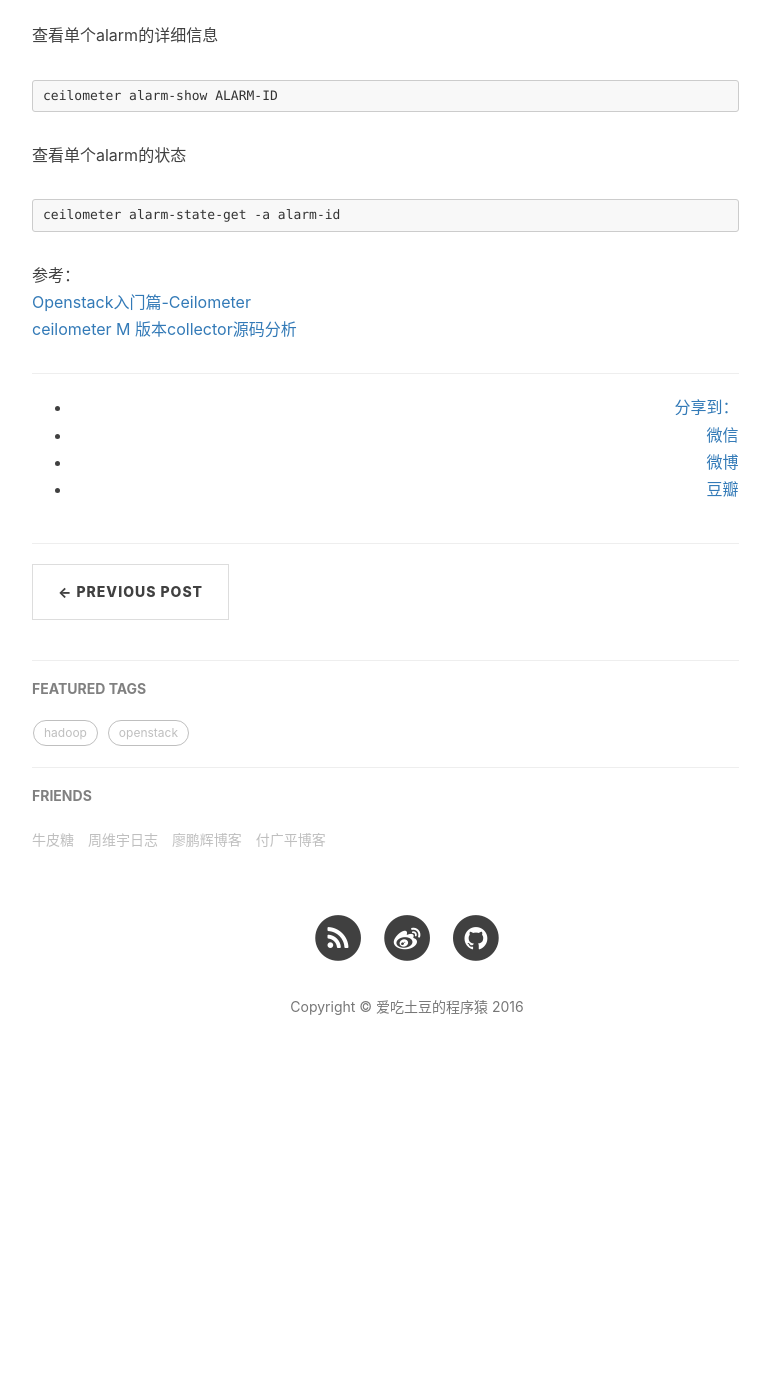
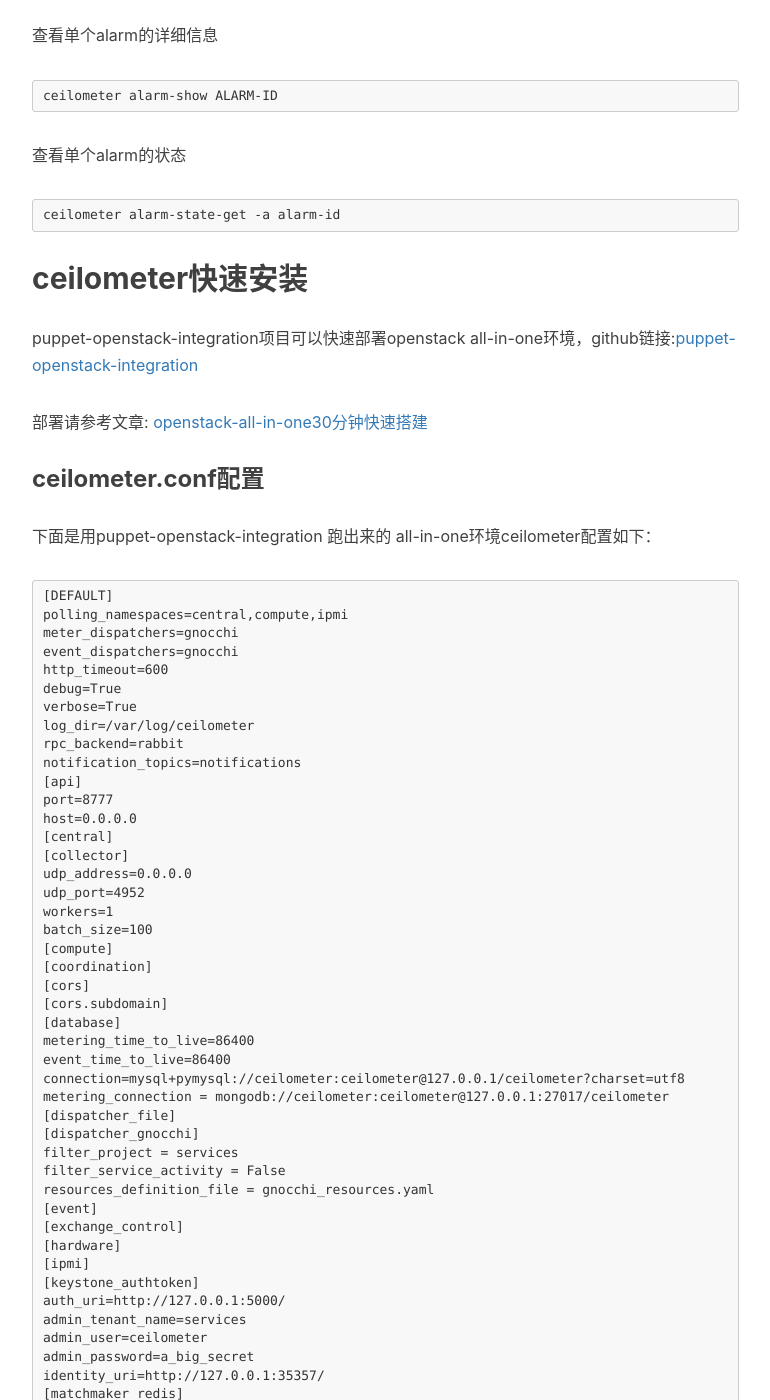
Before and after one commit to eatpotato/eatpotato.github.io, a Jekyll site: the page built from _posts/2016-12-24-ceilometer.md, in a window 1280 px wide and 1400 px high, scrolled down 8135 px. Shown: the whole window, without its empty margins (233-1003 px from the left). Built offline with Jekyll 4.4.1, drawn with Linux system fonts in a browser that asks for light colours; nearby versions of some CDN libraries; comment, search, counter and statistics services are not loaded; before the commit the page ends 9219 px from its top, so only the background shows below that; some of the changed text lies outside the part shown.

Commit message:
update my blog

````diff
--- a/_posts/2016-12-24-ceilometer.md
+++ b/_posts/2016-12-24-ceilometer.md
@@ -262,6 +262,99 @@
 ```
 
 
+## ceilometer快速安装
+
+puppet-openstack-integration项目可以快速部署openstack all-in-one环境，github链接:[puppet-openstack-integration](https://github.com/openstack/puppet-openstack-integration/tree/stable/mitaka)
+
+部署请参考文章: [openstack-all-in-one30分钟快速搭建](http://xuefy.cn/2016/11/15/openstack-all-in-one/)
+
+### ceilometer.conf配置
+下面是用puppet-openstack-integration 跑出来的 all-in-one环境ceilometer配置如下：
+
+```
+[DEFAULT]
+polling_namespaces=central,compute,ipmi
+meter_dispatchers=gnocchi
+event_dispatchers=gnocchi
+http_timeout=600
+debug=True
+verbose=True
+log_dir=/var/log/ceilometer
+rpc_backend=rabbit
+notification_topics=notifications
+[api]
+port=8777
+host=0.0.0.0
+[central]
+[collector]
+udp_address=0.0.0.0
+udp_port=4952
+workers=1
+batch_size=100
+[compute]
+[coordination]
+[cors]
+[cors.subdomain]
+[database]
+metering_time_to_live=86400
+event_time_to_live=86400
+connection=mysql+pymysql://ceilometer:ceilometer@127.0.0.1/ceilometer?charset=utf8
+metering_connection = mongodb://ceilometer:ceilometer@127.0.0.1:27017/ceilometer
+[dispatcher_file]
+[dispatcher_gnocchi]
+filter_project = services
+filter_service_activity = False
+resources_definition_file = gnocchi_resources.yaml
+[event]
+[exchange_control]
+[hardware]
+[ipmi]
+[keystone_authtoken]
+auth_uri=http://127.0.0.1:5000/
+admin_tenant_name=services
+admin_user=ceilometer
+admin_password=a_big_secret
+identity_uri=http://127.0.0.1:35357/
+[matchmaker_redis]
+[meter]
+[notification]
+ack_on_event_error=True
+store_events=False
+workers=2
+[oslo_concurrency]
+[oslo_messaging_amqp]
+[oslo_messaging_notifications]
+[oslo_messaging_rabbit]
+rabbit_host=127.0.0.1
+rabbit_port=5672
+rabbit_hosts=127.0.0.1:5672
+rabbit_use_ssl=False
+rabbit_userid=ceilometer
+rabbit_password=an_even_bigger_secret
+rabbit_virtual_host=/
+rabbit_ha_queues=False
+heartbeat_timeout_threshold=0
+heartbeat_rate=2
+[oslo_policy]
+[polling]
+[publisher]
+metering_secret=secrete
+[publisher_notifier]
+[rgw_admin_credentials]
+[service_credentials]
+auth_type=password
+auth_url=http://127.0.0.1:5000/
+project_name=services
+project_domain_name=Default
+username=ceilometer
+user_domain_name=Default
+password=a_big_secret
+[service_types]
+[storage]
+[vmware]
+[xenapi]
+```
+
 参考：
 [Openstack入门篇-Ceilometer](http://moyasu.win/openstack%E5%85%A5%E9%97%A8%E7%AF%87-ceilometer/)
 [ceilometer M 版本collector源码分析](http://www.wtoutiao.com/p/369hDEp.html)
````
